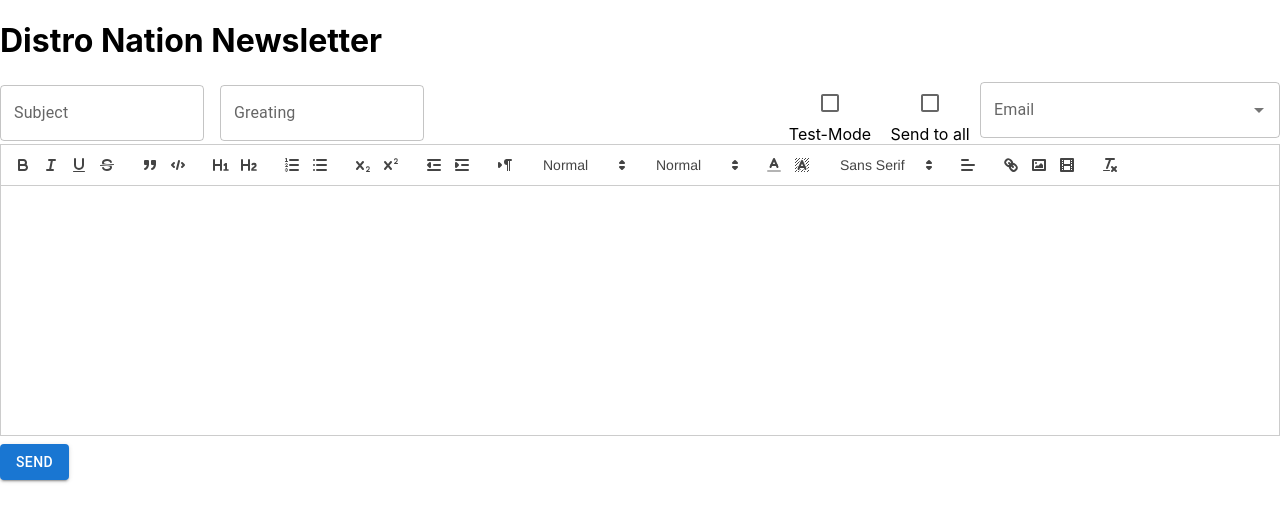
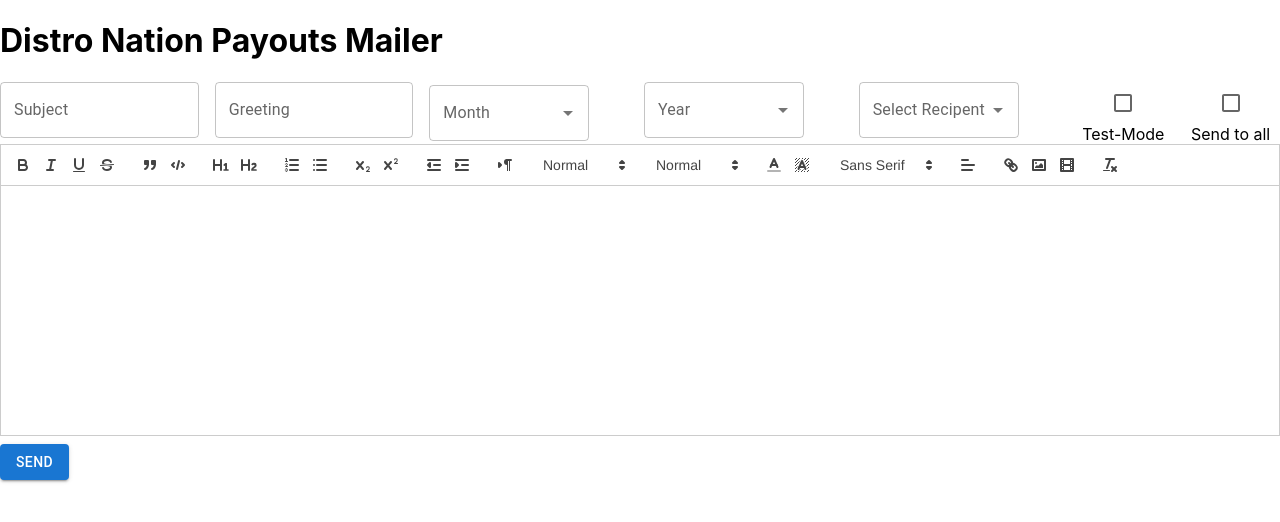
Before and after one commit to agreen757/dn_newsletter, a React (Create React App) app: page / in a window 1280 px wide. Shown: the top 522 px of the page. Built offline with nearby package versions, Linux system fonts and the light colour scheme; no server answers.

Commit message:
spelling update

```diff
--- a/src/components/NewsletterForm.js
+++ b/src/components/NewsletterForm.js
@@ -31,19 +31,18 @@
   const [emailList, setEmailList] = useState([]);
   const [sendAll, setSendAll] = useState(false);
   const [testing, setTesting] = useState(false);
+  const [month, setMonth] = useState('');
+  const [year, setYear] = useState('');
 
-  //useffect will make an api call that uses cors
-  /**
-   *
-   * use these keys to make an api call
-   * headers: {
-
-    'x-api-key': '79d2a293-bc50-48ad-9a9e-8001041cff4c',
-
-    }
-
-    url https://master.dws03r4d6820k.amplifyapp.com/api/channels
-   */
+  //array of months
+  const months = [
+    'January', 'February', 'March', 'April', 'May', 'June', 'July', 'August', 'September',
+    'October', 'November', 'December'
+  ];
+  //array of years
+  const years = [
+    '2021', '2022', '2023', '2024', '2025'
+  ];
   useEffect(() => {
     const fetchData = async () => {
         //
@@ -157,14 +156,14 @@
 
   return (
     <>
-    <h1>Distro Nation Newsletter</h1>
+    <h1>Distro Nation Payouts Mailer</h1>
 
     <form onSubmit={handleSubmit}>
-    <Grid container spacing={15} justifyContent='space-between' alignItems={'center'}>
-        <Grid item xl={10}>
+    <Grid container spacing={10} justifyContent='space-between' alignItems={'center'}>
+        <Grid item xl={100}>
           <Grid container direction={'row'} spacing={2}>
 
-            <Grid item xs={5}>
+            <Grid item xs={2}>
                 <TextField
                 id="subject"
                 label="Subject"
@@ -172,20 +171,51 @@
                 value={subject}
                 onChange={(e) => setSubject(e.target.value)} />
             </Grid>
-            <Grid item xs={5}>
+            <Grid item xs={2}>
               <TextField
                 id="greating"
-                label="Greating"
+                label="Greeting"
                 variant="outlined"
                 value={greating}
                 onChange={(e) => setGreating(e.target.value)} />
             </Grid>
+            <Grid item xs={2} alignContent={'center'}>
+                <FormControl>
+                  <Autocomplete
+                      id="month"
+                      options={months}
+                      getOptionLabel={(option) => option}
+                      style={{ width: '10em' }}
+                      renderInput={(params) => <TextField {...params} label="Month" variant="outlined" />}
+                      onChange={(e, value) => setMonth(value)}
+                  />
+                </FormControl>
             </Grid>
+            <Grid item xs={2}>
+              <FormControl>
+                  <Autocomplete
+                      id="year"
+                      options={years}
+                      getOptionLabel={(option) => option}
+                      style={{ width: '10em' }}
+                      renderInput={(params) => <TextField {...params} label="Year" variant="outlined" />}
+                      onChange={(e, value) => setYear(value)}
+                  />
+              </FormControl>
             </Grid>
-        <Grid item xl={2} alignContent={'right'}>
-          <Grid container spacing={15} justifyContent='space-between' alignItems={'center'}>
-
-            <Grid item xl={3} alignContent={'right'}>
+            <Grid item xs={2}>
+              <FormControl>
+                  <Autocomplete
+                      id="email"
+                      options={emailList}
+                      getOptionLabel={(option) => option.name}
+                      style={{ width: '10em' }}
+                      renderInput={(params) => <TextField {...params} label="Select Recipent" variant="outlined" />}
+                      onChange={(e, value) => setEmail(value.creator?value.creator.email:'')}
+                  />
+              </FormControl>
+            </Grid>
+            <Grid item xs={1} alignContent={'right'}>
               <FormControl className='checkbox' style={{width: '100px', textAlign: 'center'}}>
                   <Checkbox
                     color="primary"
@@ -195,6 +225,9 @@
                   />
                   <label>Test-Mode</label>
               </FormControl>
+            </Grid>
+            <Grid item xs={1} alignContent={'right'}>
+
                 <FormControl style={{width: '100px', textAlign: 'center'}}>
                   <Checkbox
                     color="primary"
@@ -204,20 +237,11 @@
                   />
                   <label>Send to all</label>
                 </FormControl>
-              <FormControl>
-                  <Autocomplete
-                      id="email"
-                      options={emailList}
-                      getOptionLabel={(option) => option.name}
-                      style={{ width: 300 }}
-                      renderInput={(params) => <TextField {...params} label="Email" variant="outlined" />}
-                      onChange={(e, value) => setEmail(value.creator?value.creator.email:'')}
-                  />
-              </FormControl>
-            </Grid>
 
               </Grid>
           </Grid>
+        </Grid>
+
       </Grid>
     <ReactQuill theme="snow" value={content} onChange={setContent} modules={modules} style={{ height: '250px' }} />
     <div style={{marginTop:'50px'}}>
```
Also changed, not shown: 1 other file (tests, documents, lock files or other folders). Lines whose indentation alone changed are shown as unchanged.
